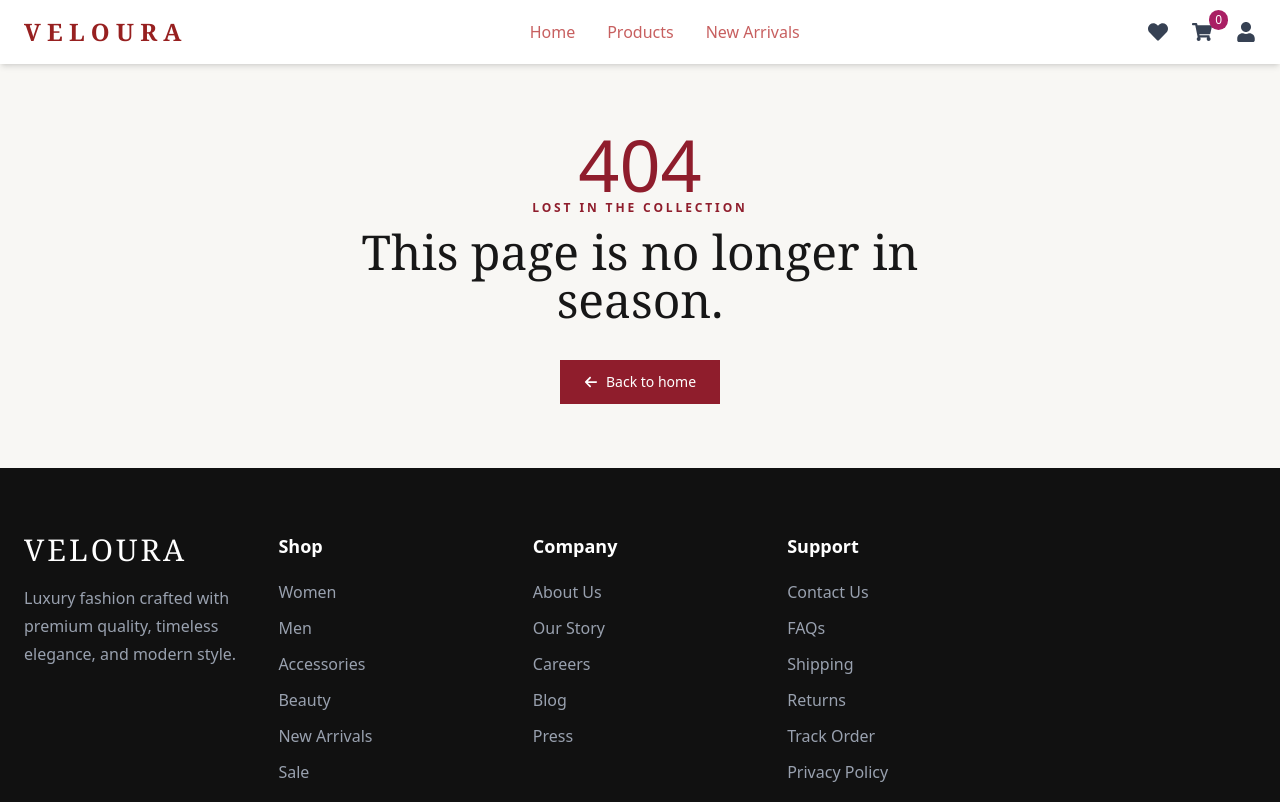
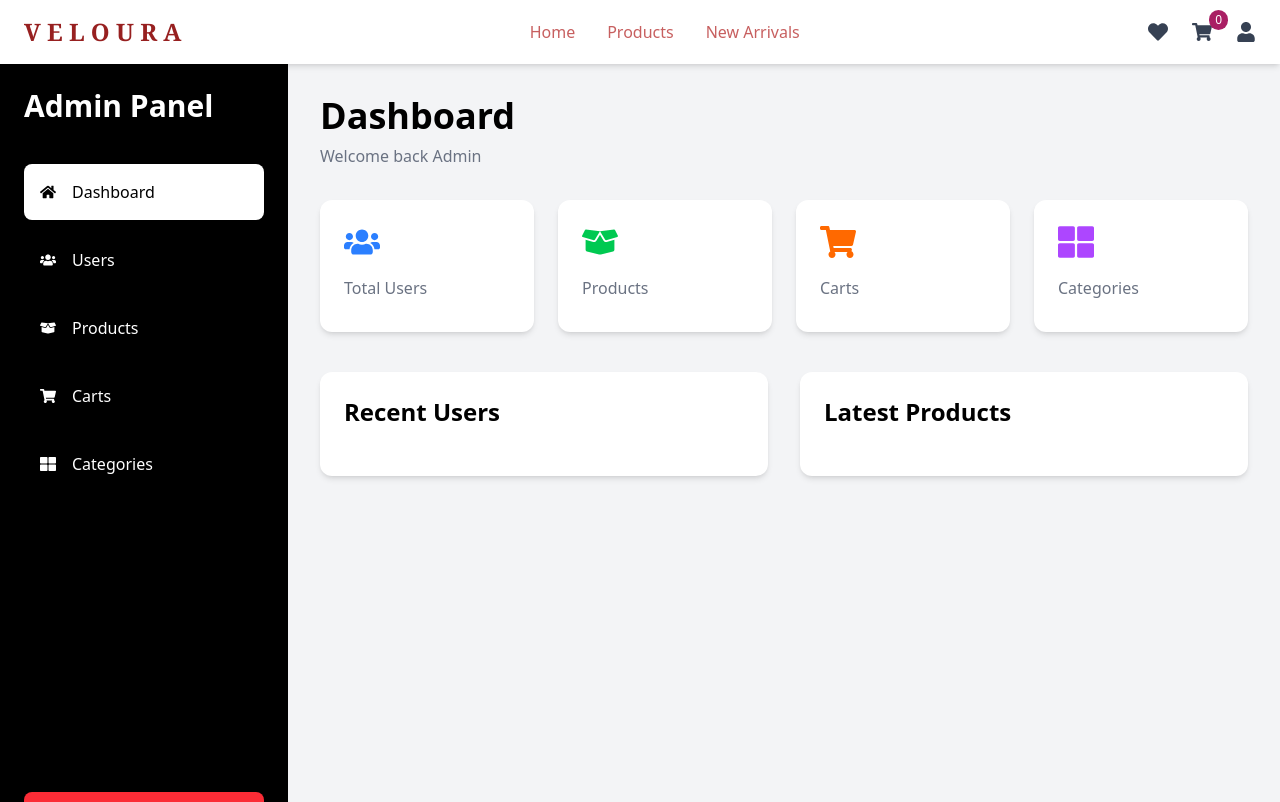
Before and after one commit to HS0807/my-e-commerceshop, a Next.js app: page /admindashboard in a window 1280 px wide. Before the commit this address had no page. Shown: the top 802 px of the page. Built offline with nearby package versions, Linux system fonts and the light colour scheme.

Commit message:
adding admin dashboard

```diff
--- /dev/null
+++ b/src/app/admindashboard/page.js
@@ -0,0 +1,96 @@
+"use client";
+
+import {FaUsers,FaBoxOpen,FaShoppingCart,FaThLarge,FaHome,FaSignOutAlt,} from "react-icons/fa";
+
+export default function AdminDashboard() {
+    return (
+        <div className="min-h-screen bg-gray-100 flex">
+            {/* Sidebar */}
+            <div className="w-72 bg-black text-white p-6 flex flex-col">
+                <div className="text-3xl font-bold mb-10">
+                    Admin Panel
+                </div>
+                <div className="space-y-3">
+                    <div className="flex items-center gap-4 bg-white text-black p-4 rounded-lg cursor-pointer">
+                        <FaHome />
+                        <p>Dashboard</p>
+                    </div>
+                    <div className="flex items-center gap-4 hover:bg-gray-800 p-4 rounded-lg cursor-pointer">
+                        <FaUsers />
+                        <p>Users</p>
+                    </div>
+                    <div className="flex items-center gap-4 hover:bg-gray-800 p-4 rounded-lg cursor-pointer">
+                        <FaBoxOpen />
+                        <p>Products</p>
+                    </div>
+                    <div className="flex items-center gap-4 hover:bg-gray-800 p-4 rounded-lg cursor-pointer">
+                        <FaShoppingCart />
+                        <p>Carts</p>
+                    </div>
+                    <div className="flex items-center gap-4 hover:bg-gray-800 p-4 rounded-lg cursor-pointer">
+                        <FaThLarge />
+                        <p>Categories</p>
+                    </div>
+                </div>
+                <div className="mt-auto">
+                    <button className="w-full bg-red-500 hover:bg-red-600 py-3 rounded-lg flex justify-center items-center gap-3">
+                        <FaSignOutAlt />
+                        Logout
+                    </button>
+                </div>
+            </div>
+            {/* Main */}
+            <div className="flex-1 p-8">
+                {/* Header */}
+                <div className="flex justify-between items-center mb-8">
+                    <div>
+                        <h1 className="text-4xl font-bold">
+                            Dashboard
+                        </h1>
+                        <p className="text-gray-500 mt-2">
+                            Welcome back Admin
+                        </p>
+                    </div>
+                </div>
+                {/* Cards */}
+                <div className="grid grid-cols-1 md:grid-cols-2 xl:grid-cols-4 gap-6">
+                    <div className="bg-white rounded-xl shadow-md p-6">
+                        <FaUsers className="text-4xl text-blue-500 mb-4" />
+                        <p className="text-gray-500">Total Users</p>
+                        <h2 className="text-3xl font-bold mt-2"></h2>
+                    </div>
+                    <div className="bg-white rounded-xl shadow-md p-6">
+                        <FaBoxOpen className="text-4xl text-green-500 mb-4" />
+                        <p className="text-gray-500">Products</p>
+                        <h2 className="text-3xl font-bold mt-2"></h2>
+                    </div>
+                    <div className="bg-white rounded-xl shadow-md p-6">
+                        <FaShoppingCart className="text-4xl text-orange-500 mb-4" />
+                        <p className="text-gray-500">Carts</p>
+                        <h2 className="text-3xl font-bold mt-2"></h2>
+                    </div>
+                    <div className="bg-white rounded-xl shadow-md p-6">
+                        <FaThLarge className="text-4xl text-purple-500 mb-4" />
+                        <p className="text-gray-500">Categories</p>
+                        <h2 className="text-3xl font-bold mt-2"></h2>
+                    </div>
+                </div>
+                {/* Tables */}
+                <div className="grid grid-cols-1 xl:grid-cols-2 gap-8 mt-10">
+                    {/* Users */}
+                    <div className="bg-white rounded-xl shadow-md p-6">
+                        <h2 className="text-2xl font-semibold mb-6">
+                            Recent Users
+                        </h2>
+                    </div>
+                    {/* Products */}
+                    <div className="bg-white rounded-xl shadow-md p-6">
+                        <h2 className="text-2xl font-semibold mb-6">
+                            Latest Products
+                        </h2>
+                    </div>
+                </div>
+            </div>
+        </div>
+    );
+}
```
